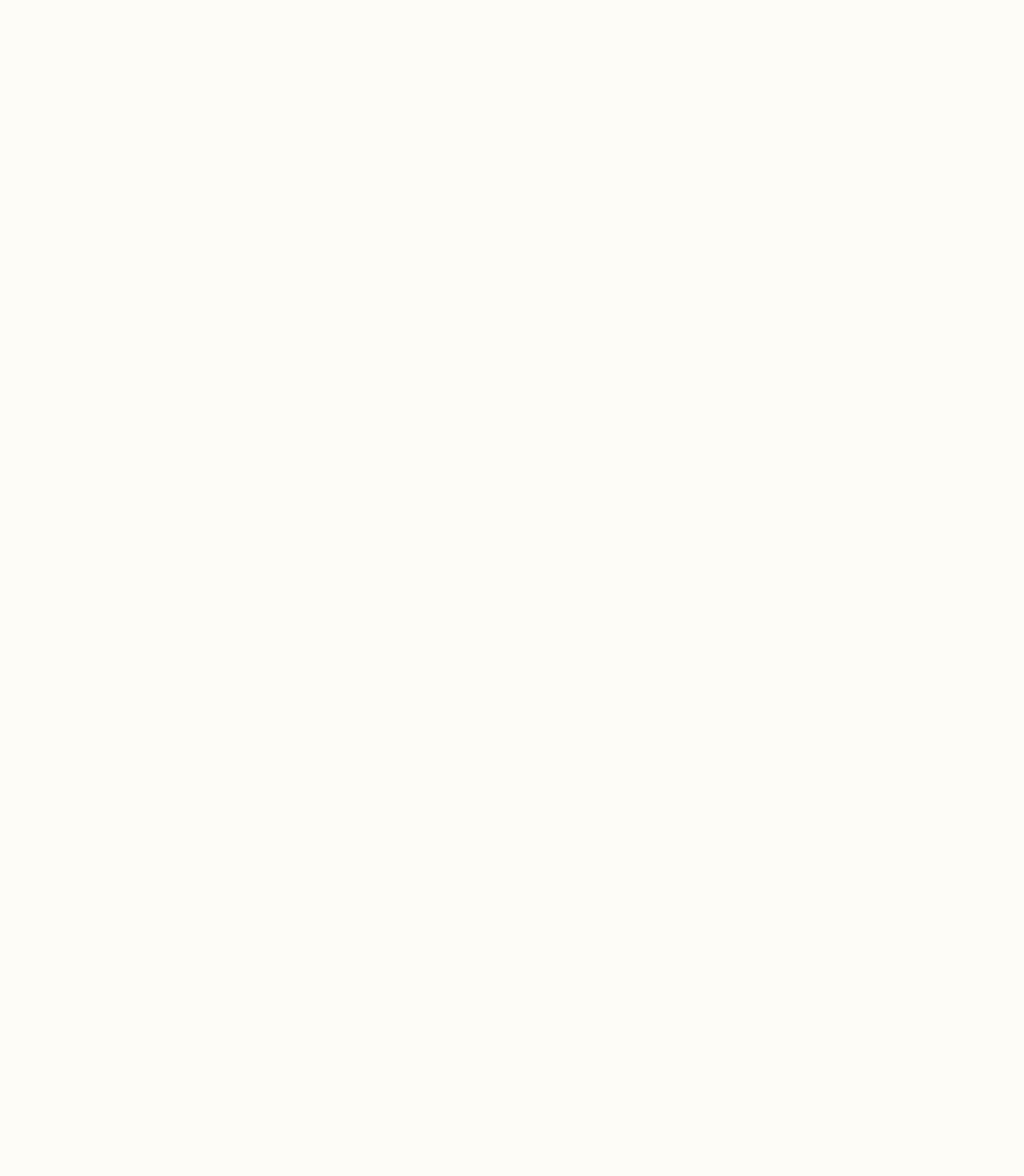
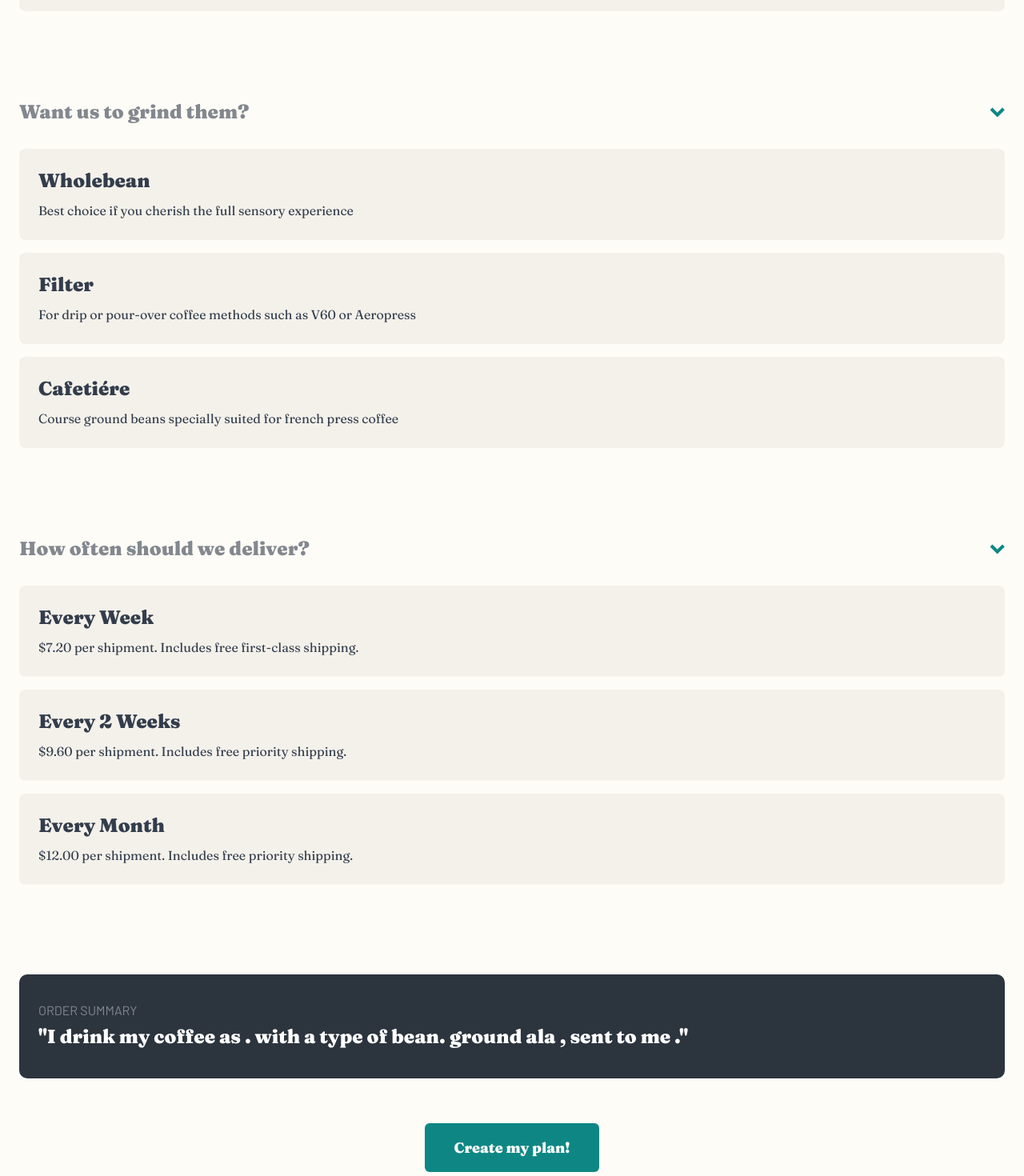
Before and after one commit to rob-noyes/coffeeroasters, a React (Create React App) app: page /subscribe in a window 1280 px wide. Shown: the part 2880-4350 px from the top of the page at 80% size. Before the commit the page ends 2876 px from the top, so only its background shows below. Built offline with nearby package versions, Linux system fonts and the light colour scheme.

Commit message:
order page complete

```diff
--- a/src/components/SubscriptionItem.jsx
+++ b/src/components/SubscriptionItem.jsx
@@ -6,6 +6,7 @@ export const SubscriptionItem = ({
   coffeeDetails,
   pickedOption,
   setPickedOption,
+  option,
 }) => {
   const [options, setOptions] = useState(true);
 
@@ -15,15 +16,11 @@ export const SubscriptionItem = ({
 
   //when an item is clicked, add to picked options
   const coffeeValue = (e) => {
-    console.log(e);
     //If value is selected, delete old value, add new value
-    setPickedOption({
-      option1: e,
-      option2: '',
-      option3: '',
-      option4: '',
-      option5: '',
-    });
+    setPickedOption((prevState) => ({
+      ...prevState,
+      [option]: e,
+    }));
   };
 
   return (
--- a/src/components/coffeeDetails.json
+++ b/src/components/coffeeDetails.json
@@ -37,7 +37,7 @@
           "desc":"Perfect option for a couple. Yields about 40 delectable cups."
        },
        "option3":{
-          "title":"250g",
+          "title":"1000g",
           "desc":"Perfect for offices and events. Yields about 90 delightful cups."
        }
     },
@@ -57,15 +57,15 @@
     },
     "deliver":{
        "option1":{
-          "title":"Every week",
+          "title":"Every Week",
           "desc":"$7.20 per shipment. Includes free first-class shipping."
        },
        "option2":{
-          "title":"Every 2 weeks",
+          "title":"Every 2 Weeks",
           "desc":"$9.60 per shipment. Includes free priority shipping."
        },
        "option3":{
-          "title":"Every month",
+          "title":"Every Month",
           "desc":"$12.00 per shipment. Includes free priority shipping."
        }
     }
--- a/src/index.css
+++ b/src/index.css
@@ -615,3 +615,42 @@ p {
   background: var(--dark-cyan);
   color: var(--light-cream);
 }
+
+#order-summary {
+  margin: 0 1.5em 3.5em;
+  background: #2c343e;
+  border-radius: 10px;
+  padding: 2em 1.5em;
+  color: #ffffff;
+}
+
+#order-summary h4 {
+  font-family: var(--secondary-font);
+  font-size: 1em;
+  color: var(--grey);
+  font-weight: 400;
+  line-height: 26px;
+}
+
+#order-summary span,
+#order-summary h3 {
+  background: none;
+  font-size: 24px;
+  line-height: 40px;
+}
+
+#order-summary span {
+  color: var(--dark-cyan);
+}
+
+#order-button {
+  display: flex;
+  justify-content: center;
+  margin-bottom: 7.5em;
+  line-height: 25px;
+}
+
+#order-button button {
+  padding: 1em 2em;
+  font-size: 18px;
+}
--- a/src/pages/Subscribe.jsx
+++ b/src/pages/Subscribe.jsx
@@ -52,17 +52,53 @@ export const Subscribe = () => {
       </div>
       <div id='subscribe-pick'>
         <SubscriptionItem
+          option='option1'
           question='How do you drink your coffee?'
           coffeeDetails={coffeeDetails.how}
           pickedOption={pickedOption}
           setPickedOption={setPickedOption}
         />
         <SubscriptionItem
+          option='option2'
           question='What type of coffee?'
           coffeeDetails={coffeeDetails.type}
           pickedOption={pickedOption}
           setPickedOption={setPickedOption}
         />
+        <SubscriptionItem
+          option='option3'
+          question='How much would you like?'
+          coffeeDetails={coffeeDetails.quantity}
+          pickedOption={pickedOption}
+          setPickedOption={setPickedOption}
+        />
+        <SubscriptionItem
+          option='option4'
+          question='Want us to grind them?'
+          coffeeDetails={coffeeDetails.grind}
+          pickedOption={pickedOption}
+          setPickedOption={setPickedOption}
+        />
+        <SubscriptionItem
+          option='option5'
+          question='How often should we deliver?'
+          coffeeDetails={coffeeDetails.deliver}
+          pickedOption={pickedOption}
+          setPickedOption={setPickedOption}
+        />
+      </div>
+      <div id='order-summary'>
+        <h4>ORDER SUMMARY</h4>
+        <h3>
+          "I drink my coffee as <span>{pickedOption.option1}</span>. with a{' '}
+          <span>{pickedOption.option2}</span> type of bean.{' '}
+          <span>{pickedOption.option3}</span> ground ala{' '}
+          <span>{pickedOption.option4}</span>, sent to me{' '}
+          <span>{pickedOption.option5}</span>."
+        </h3>
+      </div>
+      <div id='order-button'>
+        <button>Create my plan!</button>
       </div>
     </div>
   );
```
